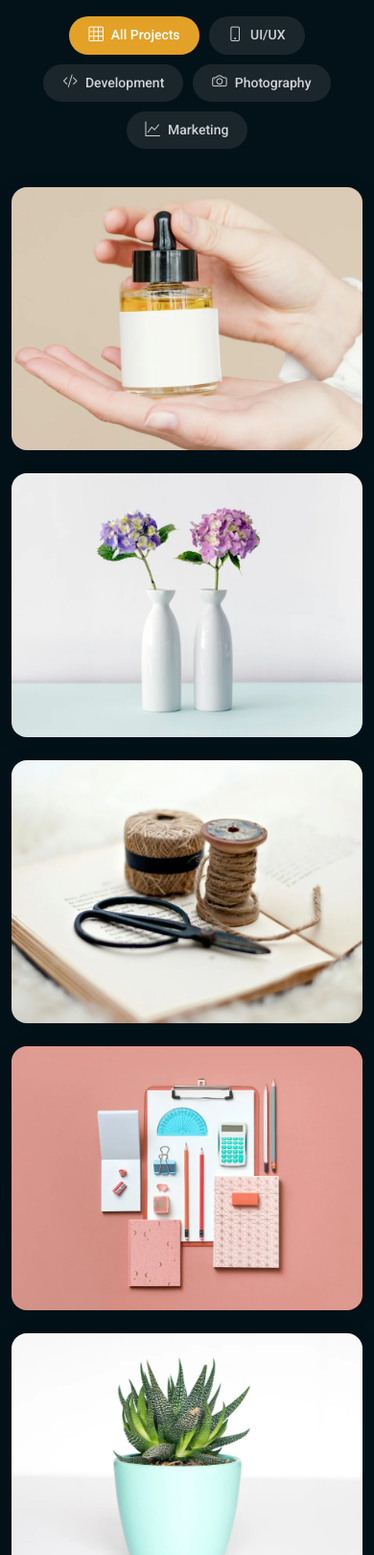
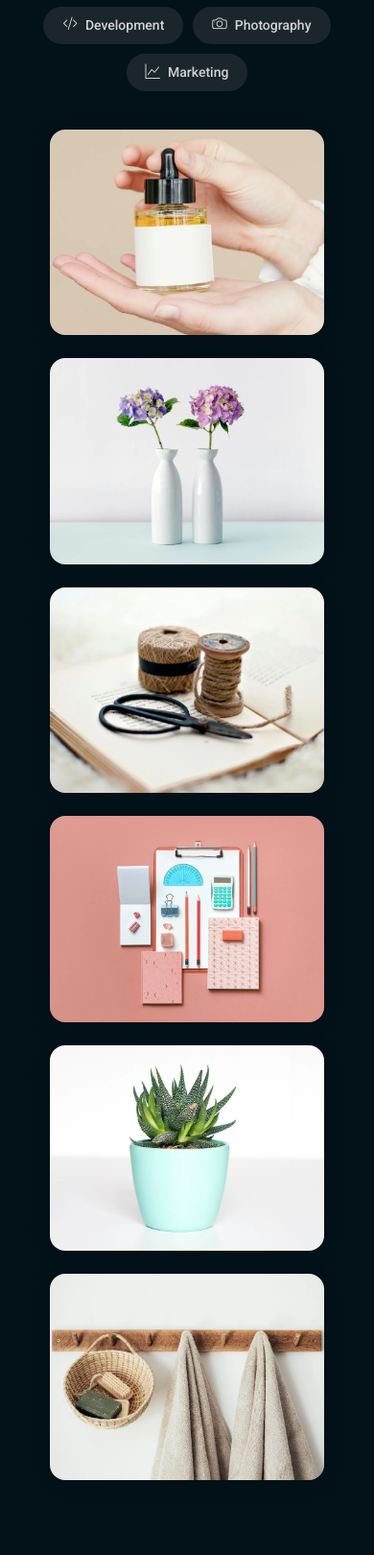
Before and after one commit to devbee-engineering/design-park-website, a plain HTML site: page index.html in a window 390 px wide. Shown: the part 5692-7312 px from the top of the page at 96% size. Drawn offline with Linux system fonts and the light colour scheme.

Commit message:
<>|Add custom padding to portfolio container and clean up unused HTML sections|<>

```diff
--- a/assets/css/main.css
+++ b/assets/css/main.css
@@ -1964,6 +1964,11 @@ section,
   color: var(--contrast-color);
 }
 
+.custom-portfolio-container {
+  padding-left: 40px;
+  padding-right: 40px;
+}
+
 @media (max-width: 768px) {
   .portfolio .portfolio-filters {
     gap: 10px;
--- a/index.html
+++ b/index.html
@@ -322,16 +322,16 @@
 
       <div class="container" data-aos="fade-up" data-aos-delay="100">
 
-        <div class="service-header">
-          <div class="row align-items-center">
-            <div class="col-lg-8 col-md-12">
+        <!-- <div class="service-header"> -->
+          <!-- <div class="row align-items-center"> -->
+            <!-- <div class="col-lg-8 col-md-12"> -->
               <!-- <div class="service-intro">
                 <h2 class="service-heading">
                   <div>Innovative business</div>
                   <div><span>performance solutions</span></div>
                 </h2>
               </div> -->
-            </div>
+            <!-- </div> -->
             <!-- <div class="col-lg-4 col-md-12">
               <div class="service-summary">
                 <p>
@@ -343,8 +343,8 @@
                 </a>
               </div>
             </div> -->
-          </div>
-        </div>
+          <!-- </div> -->
+        <!-- </div> -->
 
         <div class="row justify-content-center">
           <div class="col-lg-4 col-md-6" data-aos="fade-up" data-aos-delay="100">
@@ -795,10 +795,10 @@
               <i class="bi bi-graph-up"></i> Marketing
             </li>
           </ul>
-
-          <div class="row g-4 isotope-container" data-aos="fade-up" data-aos-delay="300">
-
-            <div class="col-xl-3 col-lg-4 col-md-6 portfolio-item isotope-item filter-ui">
+          <div class="custom-portfolio-container">
+          <div class="row g-4 justify-content-center gx-5 px-8 px-md-5" data-aos="fade-up" data-aos-delay="300">
+
+            <div class="col-xl-4 col-lg-4 col-md-6 portfolio-item isotope-item filter-ui">
               <article class="portfolio-entry">
                 <figure class="entry-image">
                   <img src="assets/img/portfolio/portfolio-1.webp" class="img-fluid" alt="" loading="lazy">
@@ -820,7 +820,7 @@
               </article>
             </div><!-- End Portfolio Item -->
 
-            <div class="col-xl-3 col-lg-4 col-md-6 portfolio-item isotope-item filter-development">
+            <div class="col-xl-4 col-lg-4 col-md-6 portfolio-item isotope-item filter-development">
               <article class="portfolio-entry">
                 <figure class="entry-image">
                   <img src="assets/img/portfolio/portfolio-10.webp" class="img-fluid" alt="" loading="lazy">
@@ -842,7 +842,7 @@
               </article>
             </div><!-- End Portfolio Item -->
 
-            <div class="col-xl-3 col-lg-4 col-md-6 portfolio-item isotope-item filter-photography">
+            <div class="col-xl-4 col-lg-4 col-md-6 portfolio-item isotope-item filter-photography">
               <article class="portfolio-entry">
                 <figure class="entry-image">
                   <img src="assets/img/portfolio/portfolio-7.webp" class="img-fluid" alt="" loading="lazy">
@@ -864,7 +864,7 @@
               </article>
             </div><!-- End Portfolio Item -->
 
-            <div class="col-xl-3 col-lg-4 col-md-6 portfolio-item isotope-item filter-marketing">
+            <div class="col-xl-4 col-lg-4 col-md-6 portfolio-item isotope-item filter-marketing">
               <article class="portfolio-entry">
                 <figure class="entry-image">
                   <img src="assets/img/portfolio/portfolio-4.webp" class="img-fluid" alt="" loading="lazy">
@@ -886,7 +886,7 @@
               </article>
             </div><!-- End Portfolio Item -->
 
-            <div class="col-xl-3 col-lg-4 col-md-6 portfolio-item isotope-item filter-ui">
+            <div class="col-xl-4 col-lg-4 col-md-6 portfolio-item isotope-item filter-ui">
               <article class="portfolio-entry">
                 <figure class="entry-image">
                   <img src="assets/img/portfolio/portfolio-2.webp" class="img-fluid" alt="" loading="lazy">
@@ -908,7 +908,7 @@
               </article>
             </div><!-- End Portfolio Item -->
 
-            <div class="col-xl-3 col-lg-4 col-md-6 portfolio-item isotope-item filter-development">
+            <div class="col-xl-4 col-lg-4 col-md-6 portfolio-item isotope-item filter-development">
               <article class="portfolio-entry">
                 <figure class="entry-image">
                   <img src="assets/img/portfolio/portfolio-11.webp" class="img-fluid" alt="" loading="lazy">
@@ -930,7 +930,7 @@
               </article>
             </div><!-- End Portfolio Item -->
 
-            <div class="col-xl-3 col-lg-4 col-md-6 portfolio-item isotope-item filter-photography">
+            <!-- <div class="col-xl-3 col-lg-4 col-md-6 portfolio-item isotope-item filter-photography">
               <article class="portfolio-entry">
                 <figure class="entry-image">
                   <img src="assets/img/portfolio/portfolio-8.webp" class="img-fluid" alt="" loading="lazy">
@@ -950,9 +950,11 @@
                   </div>
                 </figure>
               </article>
-            </div><!-- End Portfolio Item -->
-
-            <div class="col-xl-3 col-lg-4 col-md-6 portfolio-item isotope-item filter-marketing">
+            </div> -->
+
+            <!-- End Portfolio Item -->
+
+            <!-- <div class="col-xl-3 col-lg-4 col-md-6 portfolio-item isotope-item filter-marketing">
               <article class="portfolio-entry">
                 <figure class="entry-image">
                   <img src="assets/img/portfolio/portfolio-5.webp" class="img-fluid" alt="" loading="lazy">
@@ -972,18 +974,21 @@
                   </div>
                 </figure>
               </article>
-            </div><!-- End Portfolio Item -->
+            </div> -->
+
+            <!-- End Portfolio Item -->
 
           </div><!-- End Portfolio Container -->
 
         </div>
 
       </div>
+      </div>
 
     </section><!-- /Portfolio Section -->
 
     <!-- Team Section -->
-    <section id="team" class="team section light-background">
+    <!-- <section id="team" class="team section light-background"> -->
 
       <!-- Section Title -->
       <!-- <div class="container section-title" data-aos="fade-up">
@@ -1125,7 +1130,9 @@
         </div>
 
       </div>
-    </section><!-- /Team Section -->
+    <!-- </section> -->
+
+    <!-- /Team Section -->
 
     <!-- Pricing Section -->
     <!-- <section id="pricing" class="pricing section"> -->
@@ -1255,7 +1262,7 @@
     <!-- /Pricing Section -->
 
     <!-- Faq Section -->
-    <section class="faq-9 faq section" id="faq">
+    <!-- <section class="faq-9 faq section" id="faq"> -->
 
       <div class="container">
         <!-- <div class="row">
@@ -1336,7 +1343,9 @@
 
         </div>
       </div>
-    </section><!-- /Faq Section -->
+    <!-- </section> -->
+
+    <!-- /Faq Section -->
 
     <!-- Contact Section -->
     <section id="contact" class="contact section">
```
Also changed, not shown: portfolio-details.html (+1 -1 lines).
